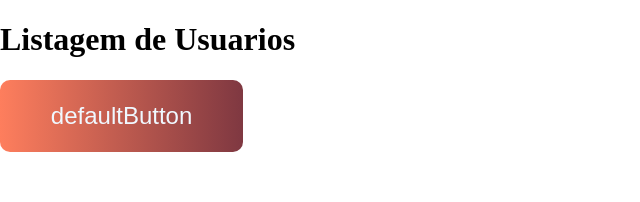
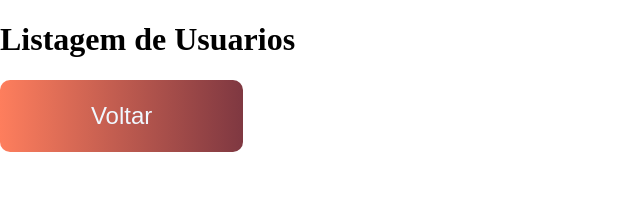
Before and after one commit to lsaak7s/React, a React (Vite) app in the folder cadrasto/: page /lista-de-usuarios in a window 1280 px wide. Shown: the top 202 px of the page, without its empty margins (0-640 px from the left). Built offline with nearby package versions, Linux system fonts and the light colour scheme.

Commit message:
refatora componente Button para aceitar children, ajusta textos em Home e ListUsers

```diff
--- a/cadrasto/src/components/Button/index.jsx
+++ b/cadrasto/src/components/Button/index.jsx
@@ -1,10 +1,10 @@
 import { Button } from './styles'
 
-function DefaultButton() {
-
+function DefaultButton({ children, ...props }) {
+    console.log(props)
     return (
 
-        <Button>defaultButton</Button>
+        <Button>{children}</Button>
 
     )
 
--- a/cadrasto/src/pages/Home/index.jsx
+++ b/cadrasto/src/pages/Home/index.jsx
@@ -39,7 +39,7 @@ export function Home() {
 
         <div>
 
-          <Title>Cadrastrar Usuario</Title>
+          <Title>Cadrastrar  Usuario</Title>
 
         </div>
 
@@ -71,7 +71,7 @@ export function Home() {
 
 
         <Button type="button" onClick={createNewUser}>
-          Cadastro Usuario
+          Cadastro  Usuario
         </Button>
 
       </Form>
--- a/cadrasto/src/pages/Home/listUsers/index.jsx
+++ b/cadrasto/src/pages/Home/listUsers/index.jsx
@@ -7,7 +7,7 @@ function ListUsers() {
 
         <div>
             <h1>Listagem de Usuarios</h1>
-            <Button></Button>
+            <Button>Voltar</Button>
         </div>
 
     )
```
